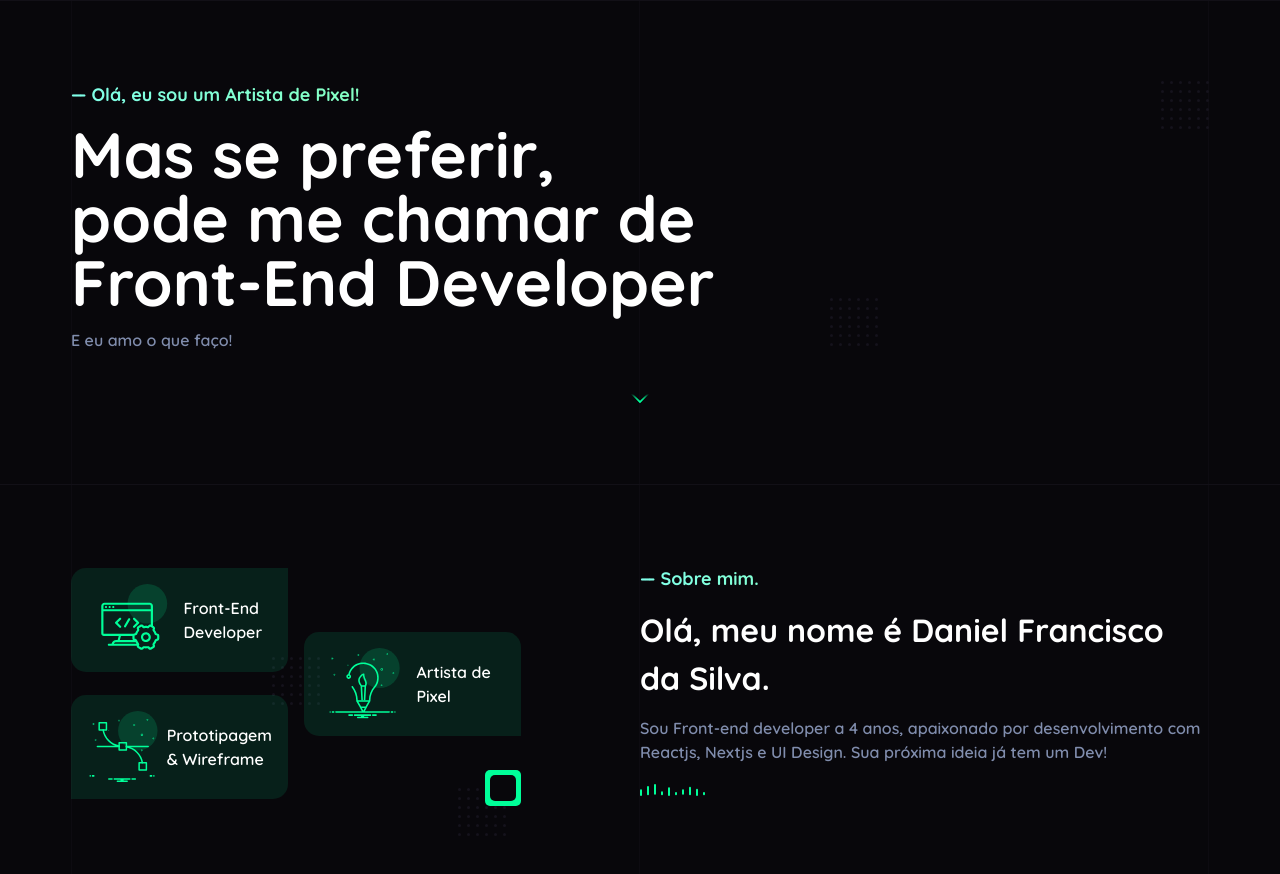
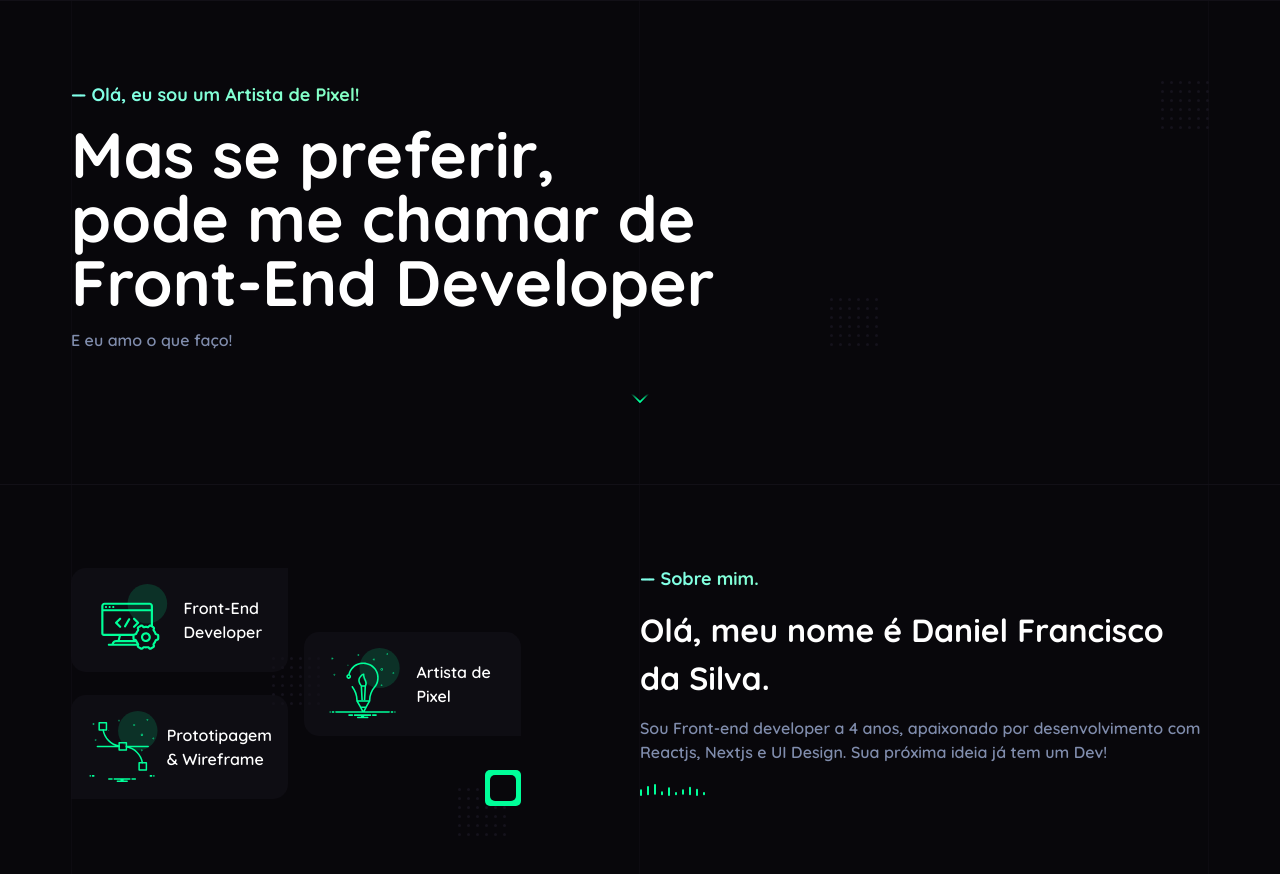
Before and after one commit to dfsilva-dxp/dfsilva-portfolio, a Next.js app: page / in a window 1280 px wide. Shown: the top 874 px of the page. Built offline with nearby package versions, Linux system fonts and the light colour scheme.

Commit message:
feat: add opacity

```diff
--- a/src/components/PanelSkill/styles.ts
+++ b/src/components/PanelSkill/styles.ts
@@ -22,7 +22,7 @@ const panelModifiers = {
 
 export const Panel = styled.div<Pick<PanelSkillProps, "brPosition">>`
   ${({ theme, brPosition }) => css`
-    background: rgba(0, 255, 153, 0.1);
+    background: rgba(18, 16, 23, 0.7);
     width: 100%;
 
     padding: ${theme.spacings.small};
```
